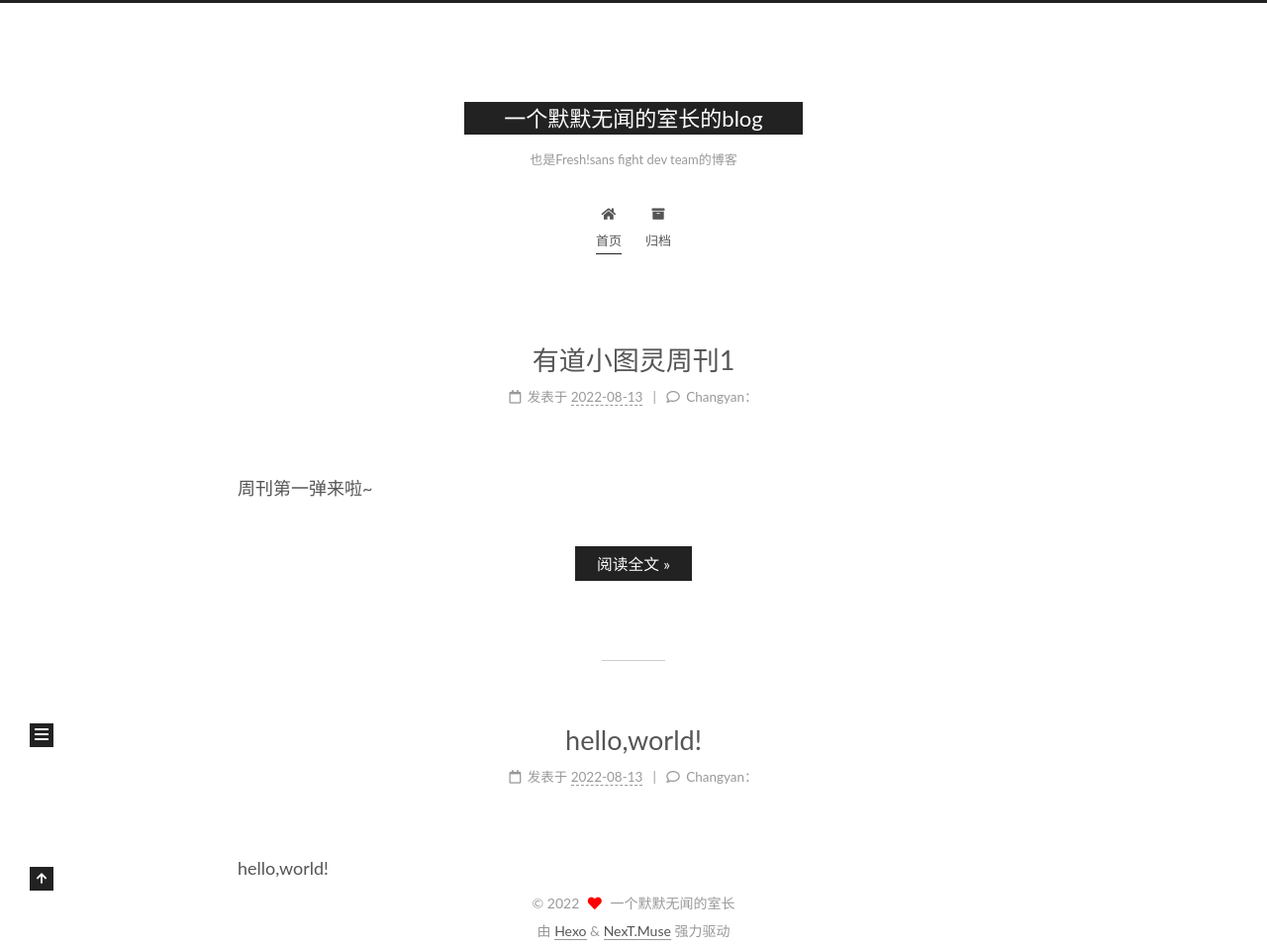
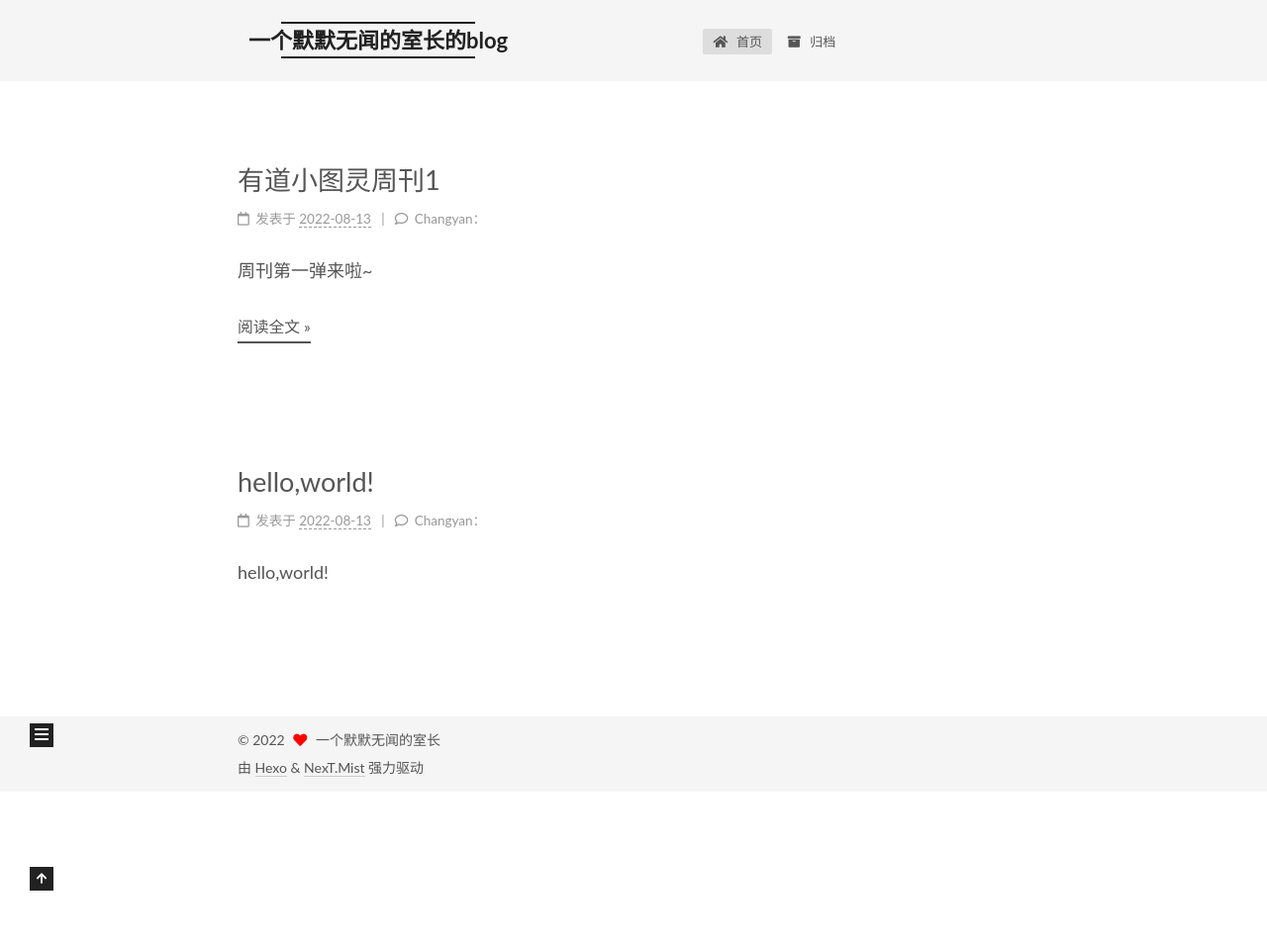
Before and after one commit to cmc2012/cmc2012.github.io, a plain HTML site: page index.html in a window 1280 px wide. Shown: the whole page at 99% size. After the commit the page ends 800 px from the top, so only its background shows below. Drawn offline with Linux system fonts and the light colour scheme.

Commit message:
Update Hexo Static Content

```diff
--- a/css/main.css
+++ b/css/main.css
@@ -1,22 +1,22 @@
 :root {
   --body-bg-color: #fff;
-  --content-bg-color: #fff;
+  --content-bg-color: #f5f5f5;
   --card-bg-color: #f5f5f5;
   --text-color: #555;
   --blockquote-color: #666;
   --link-color: #555;
   --link-hover-color: #222;
-  --brand-color: #fff;
-  --brand-hover-color: #fff;
+  --brand-color: #222;
+  --brand-hover-color: #222;
   --table-row-odd-bg-color: #f9f9f9;
   --table-row-hover-bg-color: #f5f5f5;
-  --menu-item-bg-color: #f5f5f5;
-  --btn-default-bg: #222;
-  --btn-default-color: #fff;
-  --btn-default-border-color: #222;
-  --btn-default-hover-bg: #fff;
-  --btn-default-hover-color: #222;
-  --btn-default-hover-border-color: #222;
+  --menu-item-bg-color: #ddd;
+  --btn-default-bg: transparent;
+  --btn-default-color: var(--link-color);
+  --btn-default-border-color: var(--link-color);
+  --btn-default-hover-bg: transparent;
+  --btn-default-hover-color: var(--link-hover-color);
+  --btn-default-hover-border-color: var(--link-hover-color);
 }
 html {
   line-height: 1.15; /* 1 */
@@ -221,7 +221,7 @@ p {
 }
 a,
 span.exturl {
-  border-bottom: 1px solid #999;
+  border-bottom: 1px solid #ccc;
   color: var(--link-color);
   outline: 0;
   text-decoration: none;
@@ -966,7 +966,7 @@ pre .javascript .function {
 }
 .site-meta {
   flex-grow: 1;
-  text-align: center;
+  text-align: left;
 }
 @media (max-width: 767px) {
   .site-meta {
@@ -1168,7 +1168,7 @@ pre .javascript .function {
 }
 .links-of-author a::before,
 .links-of-author span.exturl::before {
-  background: #dab6ff;
+  background: #ff0;
   border-radius: 50%;
   content: ' ';
   display: inline-block;
@@ -2141,118 +2141,205 @@ ul.breadcrumb li + li:last-child {
 .tag-cloud a:hover {
   color: var(--link-hover-color) !important;
 }
+hr {
+  height: 2px;
+  margin: 20px 0;
+}
+.btn {
+  padding: 0 10px;
+}
+.headband {
+  display: none;
+}
+.main-inner {
+  padding-bottom: 80px;
+}
 @media (max-width: 767px) {
-  .header-inner,
-  .main-inner,
+  .main-inner {
+    width: auto;
+  }
+}
+.content {
+  padding-top: 80px;
+}
+@media (max-width: 767px) {
+  .content {
+    padding-top: 60px;
+  }
+}
+.pagination {
+  margin: 120px 0 0;
+  text-align: left;
+}
+@media (max-width: 767px) {
+  .pagination {
+    margin: 80px 10px 0;
+    text-align: center;
+  }
+}
+.footer {
+  background: var(--content-bg-color);
+  color: var(--text-color);
+  padding: 10px 0;
+}
+.footer-inner {
+  text-align: left;
+}
+@media (max-width: 767px) {
   .footer-inner {
+    text-align: center;
     width: auto;
   }
 }
+.header {
+  background: var(--content-bg-color);
+}
 .header-inner {
-  padding-top: 100px;
+  align-items: center;
+  display: flex;
+  padding: 20px 0;
 }
 @media (max-width: 767px) {
   .header-inner {
-    padding-top: 50px;
-  }
-}
-.main-inner {
-  padding-bottom: 60px;
-}
-.content {
-  padding-top: 70px;
+    display: block;
+    padding: 10px 0;
+    width: auto;
+  }
+}
+.site-meta {
+  line-height: normal;
+}
+.site-meta .brand {
+  padding: 2px 1px;
 }
 @media (max-width: 767px) {
-  .content {
-    padding-top: 35px;
-  }
-}
-embed {
+  .site-meta .brand {
+    display: block;
+  }
+}
+.site-meta .site-title {
+  font-weight: bolder;
+}
+.logo-line-before,
+.logo-line-after {
   display: block;
-  margin: 0 auto 25px auto;
-}
-.custom-logo .site-meta-headline {
-  text-align: center;
-}
-.custom-logo .site-title {
-  color: #222;
-  margin: 10px auto 0;
-}
-.custom-logo .site-title a {
-  border: 0;
-}
-.custom-logo-image {
-  background: #fff;
   margin: 0 auto;
-  max-width: 150px;
-  padding: 5px;
-}
-.brand {
-  background: var(--btn-default-bg);
+  overflow: hidden;
+  width: 75%;
+}
+@media (max-width: 767px) {
+  .logo-line-before,
+  .logo-line-after {
+    display: none;
+  }
+}
+.logo-line-before i,
+.logo-line-after i {
+  background: var(--brand-color);
+  display: block;
+  height: 2px;
+  position: relative;
+}
+.use-motion .logo-line-before i {
+  left: -100%;
+}
+.use-motion .logo-line-after i {
+  right: -100%;
+}
+.site-subtitle {
+  display: none;
+}
+.site-nav {
+  flex-grow: 1;
 }
 @media (max-width: 767px) {
   .site-nav {
-    border-bottom: 1px solid #ddd;
-    border-top: 1px solid #ddd;
-    left: 0;
-    margin: 0;
-    padding: 0;
-    width: 100%;
-  }
-}
-@media (max-width: 767px) {
-  .menu {
-    text-align: left;
-  }
-}
-.menu-item-active a,
-.menu .menu-item a:hover,
-.menu .menu-item span.exturl:hover {
-  background: transparent;
-  border-bottom: 1px solid var(--link-hover-color) !important;
-}
-@media (max-width: 767px) {
-  .menu-item-active a,
-  .menu .menu-item a:hover,
-  .menu .menu-item span.exturl:hover {
-    border-bottom: 1px dotted #ddd !important;
-  }
+    padding: 10px 10px 0;
+  }
+}
+.menu {
+  margin: 0;
+}
+.menu .menu-item {
+  margin: 0;
 }
 @media (max-width: 767px) {
   .menu .menu-item {
-    margin: 0 10px;
+    margin-top: 5px;
   }
 }
 .menu .menu-item a,
 .menu .menu-item span.exturl {
-  border-bottom: 1px solid transparent;
+  border-radius: 2px;
+  padding: 0 10px;
+  transition-property: background;
 }
 @media (max-width: 767px) {
   .menu .menu-item a,
   .menu .menu-item span.exturl {
-    padding: 5px 10px;
-  }
-}
-@media (min-width: 768px) {
-  .menu .menu-item .fa,
-  .menu .menu-item .fab,
-  .menu .menu-item .far,
-  .menu .menu-item .fas {
-    display: block;
-    line-height: 2;
-    margin-right: 0;
-    width: 100%;
+    text-align: left;
   }
 }
 .menu .menu-item .badge {
-  background: #eee;
+  background: #fff;
+  border-radius: 10px;
+  color: #555;
   padding: 1px 4px;
-}
-.sub-menu {
-  margin: 10px 0;
-}
-.sub-menu .menu-item {
-  display: inline-block;
+  text-shadow: 1px 1px 0 rgba(0,0,0,0.1);
+}
+.posts-expand.index .post-title,
+.posts-expand.index .post-meta {
+  text-align: left;
+}
+@media (max-width: 767px) {
+  .posts-expand.index .post-title,
+  .posts-expand.index .post-meta {
+    text-align: center;
+  }
+}
+.posts-expand.index .post-meta {
+  margin: 5px 0 20px 0;
+}
+.posts-expand .post-eof {
+  display: none;
+}
+.posts-expand .post-block:not(:first-child) {
+  margin-top: 120px;
+}
+.posts-expand .post-title,
+.posts-expand .post-meta {
+  text-align: center;
+}
+.posts-expand .post-body img {
+  margin-left: 0;
+}
+.posts-expand .post-tags {
+  text-align: left;
+}
+.posts-expand .post-tags a {
+  background: #f5f5f5;
+  border-bottom: none;
+  padding: 1px 5px;
+}
+.posts-expand .post-tags a:hover {
+  background: #ccc;
+}
+.posts-expand .post-nav {
+  margin-top: 40px;
+}
+.post-button {
+  margin-top: 20px;
+  text-align: left;
+}
+.post-button .btn {
+  background: none;
+  border: 0;
+  border-bottom: 2px solid var(--btn-default-border-color);
+  padding: 0;
+  transition-property: border;
+}
+.post-button .btn:hover {
+  border-bottom-color: var(--btn-default-hover-border-color);
 }
 .sidebar {
   left: -320px;
@@ -2289,3 +2376,9 @@ embed {
   text-overflow: ellipsis;
   white-space: nowrap;
 }
+.sub-menu {
+  margin: 10px 0;
+}
+.sub-menu .menu-item {
+  display: inline-block;
+}
--- a/index.html
+++ b/index.html
@@ -17,7 +17,7 @@
 
 <script id="hexo-configurations">
     var NexT = window.NexT || {};
-    var CONFIG = {"hostname":"cmc2012.github.io","root":"/","scheme":"Muse","version":"7.8.0","exturl":false,"sidebar":{"position":"left","display":"post","padding":18,"offset":12,"onmobile":false},"copycode":{"enable":false,"show_result":false,"style":null},"back2top":{"enable":true,"sidebar":false,"scrollpercent":false},"bookmark":{"enable":false,"color":"#222","save":"auto"},"fancybox":false,"mediumzoom":false,"lazyload":false,"pangu":false,"comments":{"style":"tabs","active":"changyan","storage":true,"lazyload":false,"nav":null,"activeClass":"changyan"},"algolia":{"hits":{"per_page":10},"labels":{"input_placeholder":"Search for Posts","hits_empty":"We didn't find any results for the search: ${query}","hits_stats":"${hits} results found in ${time} ms"}},"localsearch":{"enable":false,"trigger":"auto","top_n_per_article":1,"unescape":false,"preload":false},"motion":{"enable":true,"async":false,"transition":{"post_block":"fadeIn","post_header":"slideDownIn","post_body":"slideDownIn","coll_header":"slideLeftIn","sidebar":"slideUpIn"}}};
+    var CONFIG = {"hostname":"cmc2012.github.io","root":"/","scheme":"Mist","version":"7.8.0","exturl":false,"sidebar":{"position":"left","display":"post","padding":18,"offset":12,"onmobile":false},"copycode":{"enable":false,"show_result":false,"style":null},"back2top":{"enable":true,"sidebar":false,"scrollpercent":false},"bookmark":{"enable":false,"color":"#222","save":"auto"},"fancybox":false,"mediumzoom":false,"lazyload":false,"pangu":false,"comments":{"style":"tabs","active":"changyan","storage":true,"lazyload":false,"nav":null,"activeClass":"changyan"},"algolia":{"hits":{"per_page":10},"labels":{"input_placeholder":"Search for Posts","hits_empty":"We didn't find any results for the search: ${query}","hits_stats":"${hits} results found in ${time} ms"}},"localsearch":{"enable":false,"trigger":"auto","top_n_per_article":1,"unescape":false,"preload":false},"motion":{"enable":true,"async":false,"transition":{"post_block":"fadeIn","post_header":"slideDownIn","post_body":"slideDownIn","coll_header":"slideLeftIn","sidebar":"slideUpIn"}}};
   </script>
 
   <meta name="description" content="一个默默无闻的室长和Fresh!sans fight dev team的官方博客">
@@ -401,7 +401,7 @@
   </span>
   <span class="author" itemprop="copyrightHolder">一个默默无闻的室长</span>
 </div>
-  <div class="powered-by">由 <a href="https://hexo.io/" class="theme-link" rel="noopener" target="_blank">Hexo</a> & <a href="https://muse.theme-next.org/" class="theme-link" rel="noopener" target="_blank">NexT.Muse</a> 强力驱动
+  <div class="powered-by">由 <a href="https://hexo.io/" class="theme-link" rel="noopener" target="_blank">Hexo</a> & <a href="https://mist.theme-next.org/" class="theme-link" rel="noopener" target="_blank">NexT.Mist</a> 强力驱动
   </div>
 
 
```
Also changed, not shown: 2022/08/13/hello-world/index.html (+2 -2 lines), 2022/08/13/有道小图灵周刊1/index.html (+2 -2 lines), archives/2022/08/index.html (+2 -2 lines), archives/2022/index.html (+2 -2 lines), archives/index.html (+2 -2 lines).
